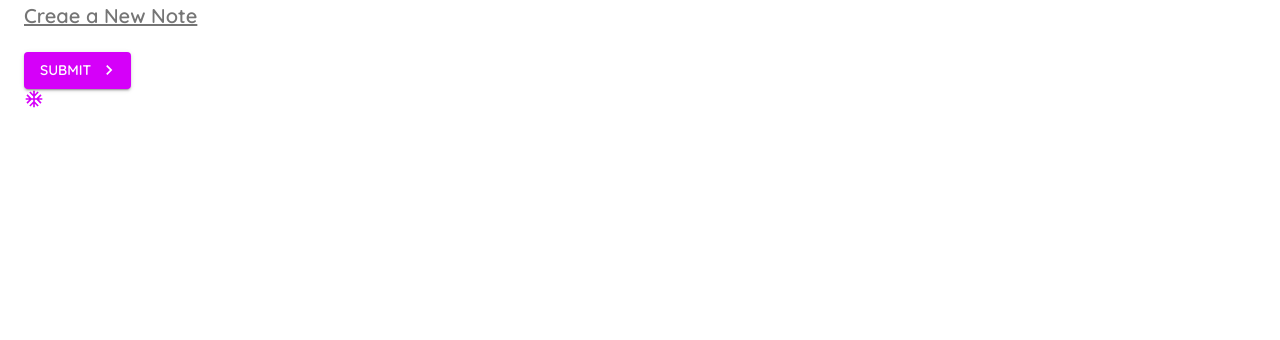
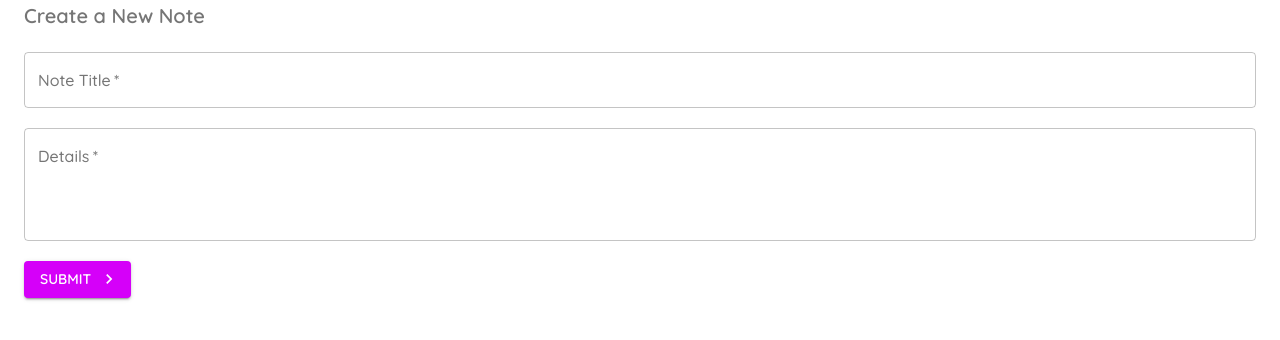
Before and after one commit to 5amuel/web_notes, a React (Create React App) app: page /create in a window 1280 px wide. Shown: the top 340 px of the page. Built offline with nearby package versions, Linux system fonts and the light colour scheme.

Commit message:
text fields added and state for their usage

```diff
--- a/src/pages/Create.js
+++ b/src/pages/Create.js
@@ -7,40 +7,80 @@
 // import { Send } from '@material-ui/icons'
 import { KeyboardArrowRight } from '@material-ui/icons/';
 import { makeStyles } from '@material-ui/styles'
+import { TextField } from '@material-ui/core';
+import { useState } from 'react'
+
 
 
 
 const useStyles = makeStyles({
-  btn: {
-    fontSize: 60,
-    backgroundColor: "violet",
-    "&:hover" : {
-      backgroundColor: "blue"
-    }
-  },
-
-  title: {
-    textDecoration: "underline",
-    marginBottom: 20
+  field:{
+    marginTop:20,
+    marginBottom:20,
+    display: 'block'
   }
 })
 
 
 export default function Create() {
   const classes = useStyles()
+  const {field} = classes
+  const [title, setTitle] = useState('')
+  const [details, setDetails] = useState('')
+  const [titleError, setTitleError] = useState(false)
+  const [detailsError, setDetailsError] = useState(false)
 
+  const handleSubmit = (e) => {
+    e.preventDefault()
+    if (title == ''){
+      setTitleError(true)
+    }
+    if (details == ''){
+      setDetailsError(true)
+    }
+    if(title && details){
+      console.log(title, details)
+      setDetailsError(false)
+      setTitleError(false)
+    }
+
+  }
 
   return (
     <Container>
       <Typography
-        className={classes.title}
+        // className={classes.title}
         variant="h6"
         component="h2"
         color="textSecondary"
         gutterBottom
       >
-        Creae a New Note
+        Create a New Note
       </Typography>
+
+      <form noValidate autoComplete="off" onSubmit={handleSubmit}>
+        <TextField
+          onChange={(e) => setTitle(e.target.value)}
+          className={field}
+          label="Note Title"
+          variant="outlined"
+          color="secondary"
+          fullWidth
+          required
+          error={titleError}
+         />
+         <TextField
+         onChange={(e) => setDetails(e.target.value)}
+          className={field}
+          label="Details"
+          variant="outlined"
+          color="secondary"
+          multiline
+          rows={4}
+          fullWidth
+          required
+          error={detailsError}
+         />
          <Button
             // className={classes.btn}
             type="submit"
@@ -48,10 +88,11 @@
             variant="contained"
             // startIcon={<Send />}
             endIcon={<KeyboardArrowRight />}
-        onClick={() => console.log('clicked')}
           >Submit</Button>
+      </form>
+
       <br />
-      <AcUnitOutlined color="secondary" fontSize="small"/>
+      {/* <AcUnitOutlined color="secondary" fontSize="small"/> */}
     </Container>
   )
 }
```
Lines whose indentation alone changed are shown as unchanged.
